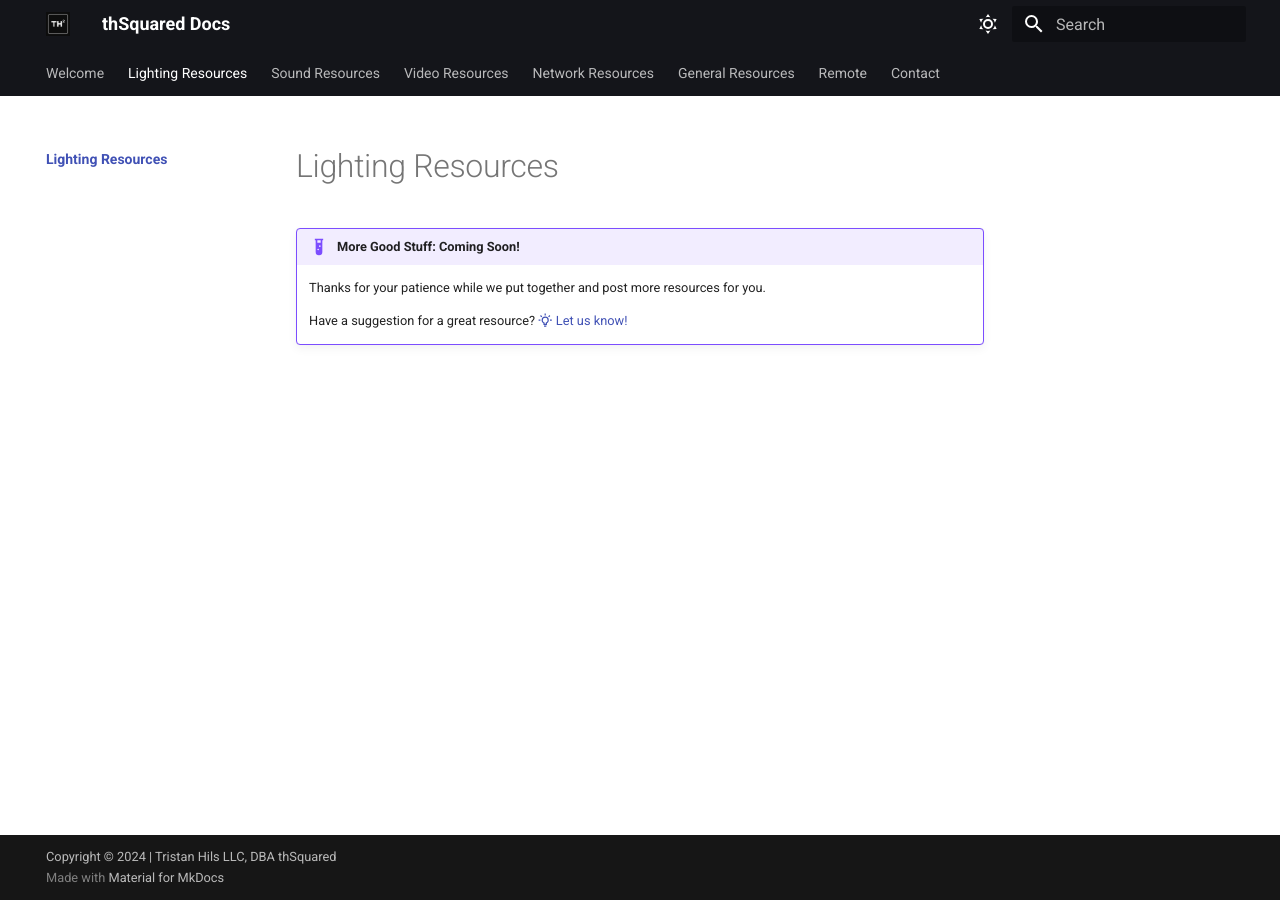
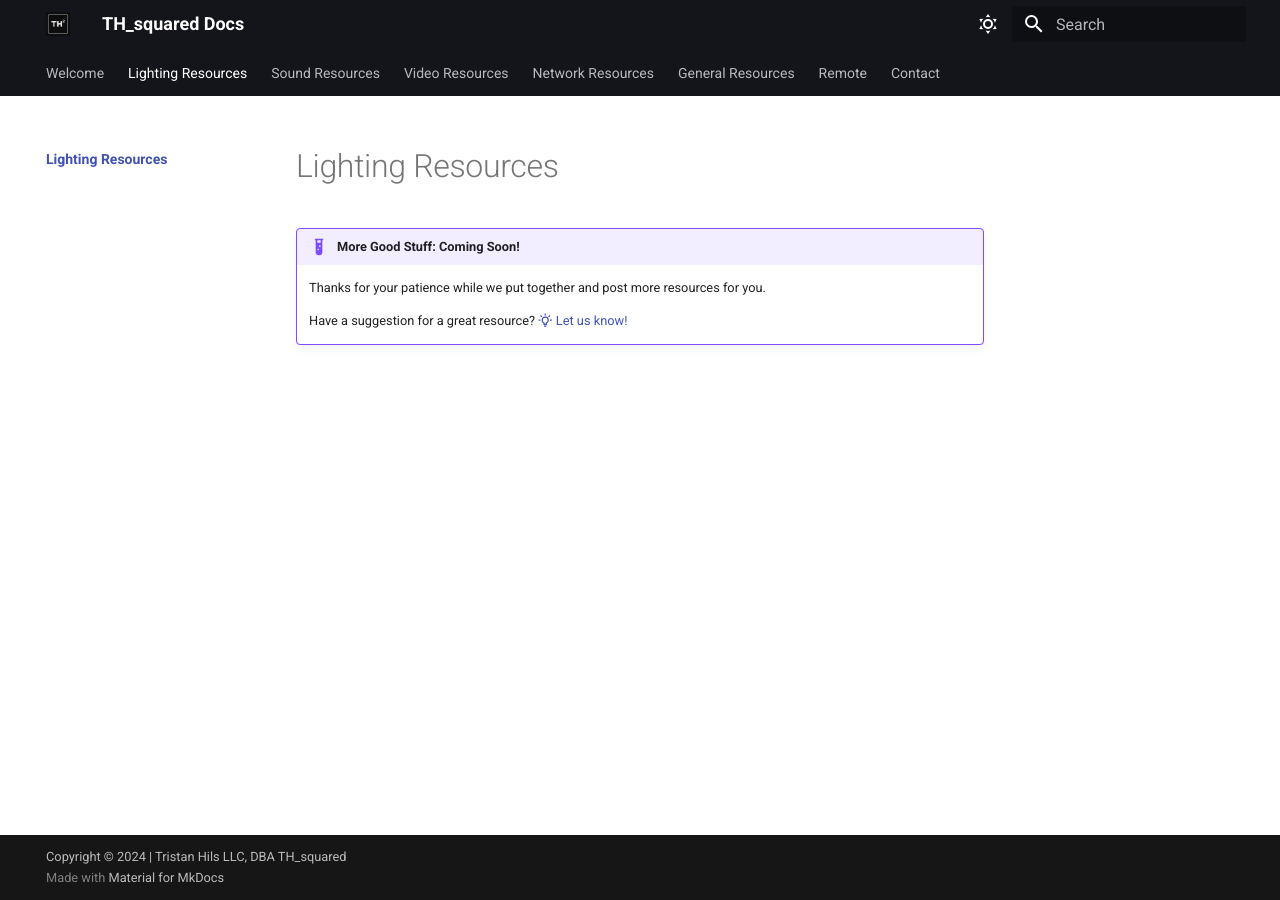
Before and after one commit to thhsh/thsq-docs, an MkDocs documentation site: the page built from docs/Lighting-Resources/index.md, in a window 1280 px wide. Built offline with MkDocs 1.6.1 and Material for MkDocs 9.7.7, drawn with Linux system fonts in a browser that asks for light colours; comment, search, counter and statistics services are not loaded.

Commit message:
Update mkdocs.yml

```diff
--- a/mkdocs.yml
+++ b/mkdocs.yml
@@ -1,4 +1,4 @@
-site_name: thSquared Docs
+site_name: TH_squared Docs
 theme:
   name: material
   logo: localassets/TH2_black_small_square.png
@@ -62,7 +62,7 @@ plugins:
         - index.md
   - search
   - awesome-pages
-copyright: Copyright &copy; 2024 | Tristan Hils LLC, DBA thSquared
+copyright: Copyright &copy; 2024 | Tristan Hils LLC, DBA TH_squared
 extra_javascript:
   - https://unpkg.com/tablesort@5.3.0/dist/tablesort.min.js
   - javascripts/tablesort.js
```
